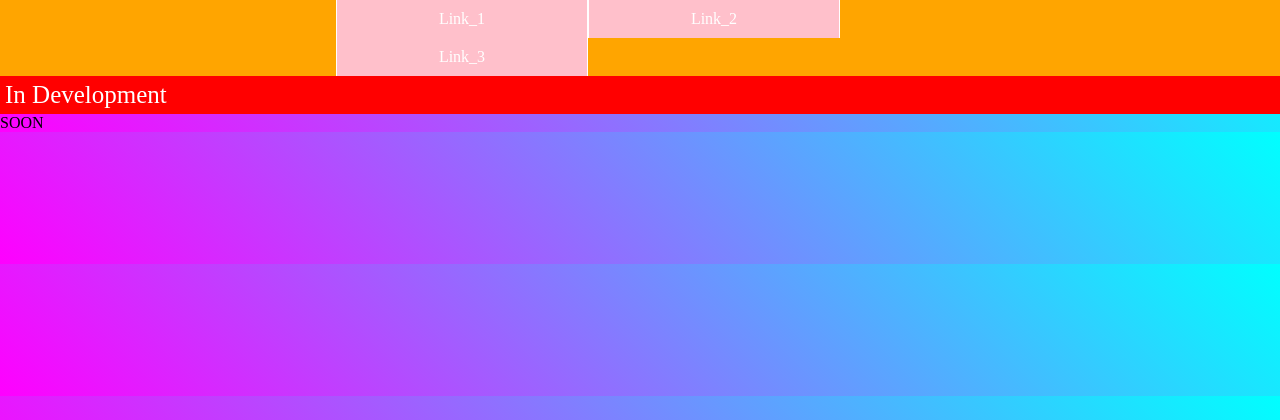
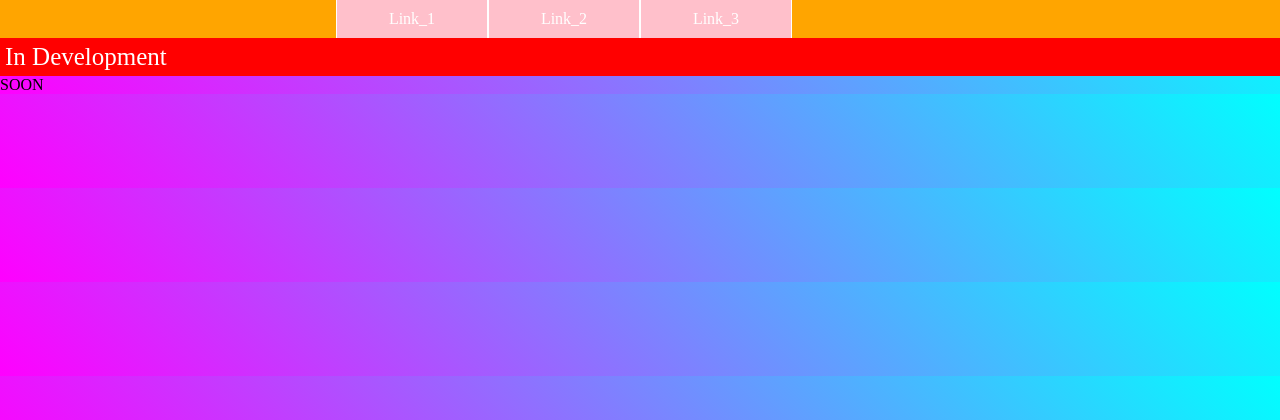
Before and after one commit to Joey360/6445-Web, a PHP site: page / in a window 1280 px wide. Shown: the top 420 px of the page. Run offline with PHP 8.4, Linux system fonts and the light colour scheme.

Commit message:
Update Main.css

```diff
--- a/Main.css
+++ b/Main.css
@@ -28,7 +28,7 @@ nav li a {
   background-color: pink;
   display: block;
   padding: 10px 0;
-  width: 250px;
+  width: 150px;
   text-decoration: none;
   color: white;
 }
```
